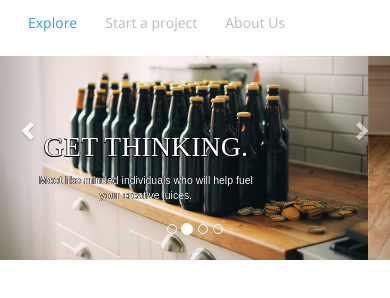
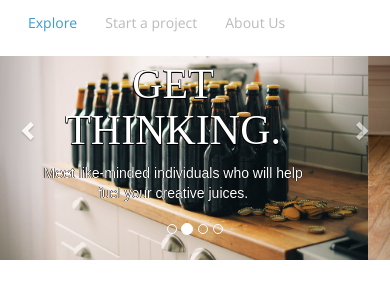
Before and after one commit to BigBadBubbaGump/Jumpstar, a plain HTML site: page carosel.html in a window 390 px wide. Drawn offline with nearby package versions, Linux system fonts and the light colour scheme.

Commit message:
Fine tuned text.

```diff
--- a/rcs/css/style.css
+++ b/rcs/css/style.css
@@ -16,13 +16,10 @@ header {
   z-index: 50;
 }
 
-
-
 h3 {
   font-size: 1.25rem;
   font-weight: 700;
 }
-
 
 h2 {
   font-size: 1.7rem;
@@ -56,20 +53,17 @@ nav img {
 }
 
 .carousel-caption h1 {
-  width:51.3rem;
   font-family: "lora";
-  font-size: 7.1rem;
+  font-size: 6.1rem;
   color: white;
-  margin-top: 11.85rem;
-  text-shadow: -.5px -.5px #000, .5px -.5px #000, -.5px .5px #000, .5px .5px #000;
+  text-shadow: -1px -1px #000, 1px -1px #000, -1px 1px #000, 1px 1px #000;
 }
 
 .carousel-caption p {
   font-size: 1.5rem;
   font-family: "open sans",sans-serif;
   color: white;
-  width:51.3rem;
-  text-shadow: -.25px -.25px #000, .25px -.25px #000, -.25px .25px #000, .25px .25px #000;
+  text-shadow: -1px -1px #000, 1px -1px #000, -1px 1px #000, 1px 1px #000;S
 }
 
 header .logo {
@@ -113,7 +107,7 @@ nav .container {
 
 .image-container {
   opacity:.5;
-  transition: 700ms ease;
+  transition: 700ms ease-in-out;
   z-index: 50;
 }
 
@@ -143,7 +137,7 @@ footer button {
   margin-bottom:5.2rem;
 }
 
-@media only screen and (max-width:640px) {
+@media only screen and (max-width:720px) {
 
   .logo {
     visibility: hidden;
@@ -157,17 +151,17 @@ footer button {
 
   .carousel-caption h1 {
     font-family: "lora";
-    font-size: 2rem;
-    width:80%;
+    font-size: 3rem;
+
     color: white;
     text-shadow: -.5px -.5px #000, .5px -.5px #000, -.5px .5px #000, .5px .5px #000;
   }
 
   .carousel-caption p {
-    font-size: .75rem;
+    font-size: 1rem;
     font-family: "lora",sans-serif;
     color: white;
-    width:80%;
+
     text-shadow: -.25px -.25px #000, .25px -.25px #000, -.25px .25px #000, .25px .25px #000;
   }
 
```
Also changed, not shown: index.html (+6 -12 lines).
